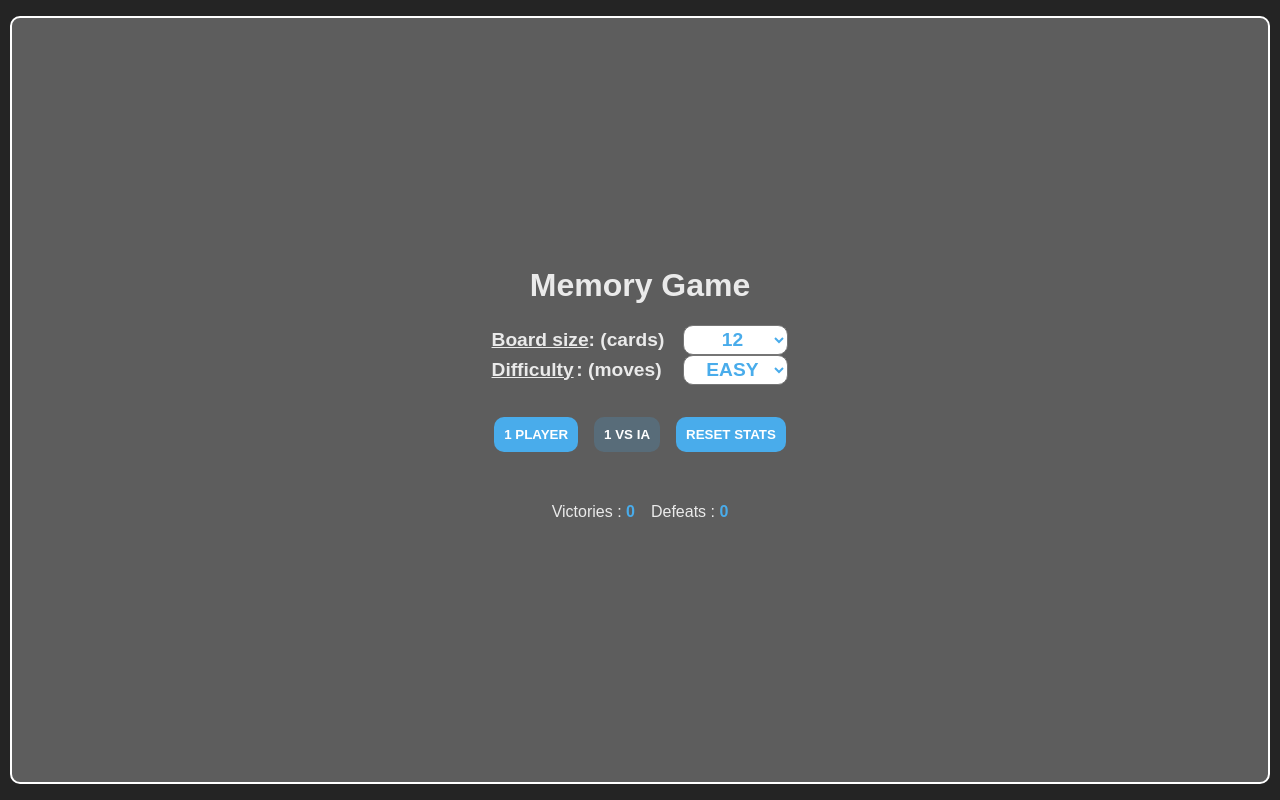
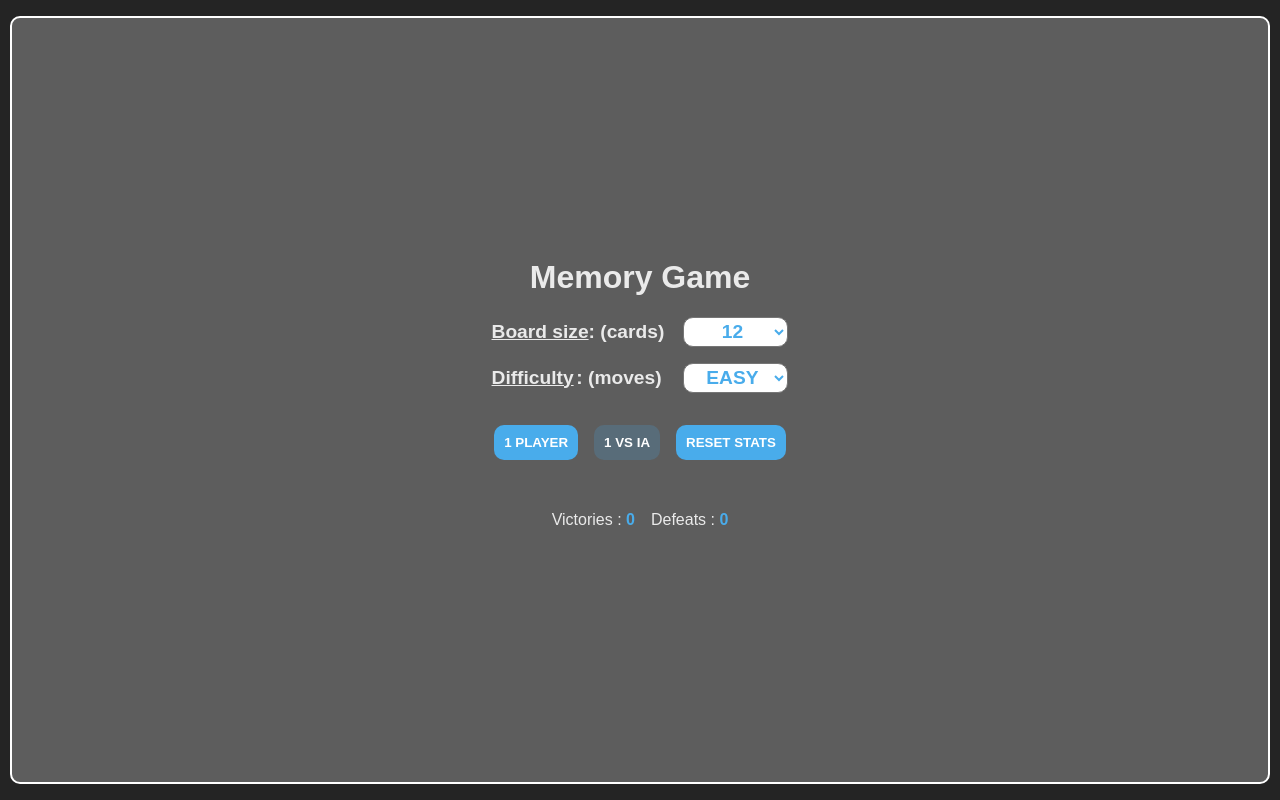
Before and after one commit to TheNewDevl/memory-game, a React (Vite) app: page / in a window 1280 px wide. Built offline with nearby package versions, Linux system fonts and the light colour scheme.

Commit message:
fix form gap

```diff
--- a/src/UI/Views/LobbyView/LobbyView.module.scss
+++ b/src/UI/Views/LobbyView/LobbyView.module.scss
@@ -11,10 +11,17 @@
     font-weight: 900;
     color: #49aceb;
   }
+
   & .buttons_container{
     display: flex;
     gap: 1em;
     padding: 1em;
+  }
+
+  & form{
+      gap: 1em;
+      display: flex;
+      flex-direction: column;
   }
 
   & select{
```
